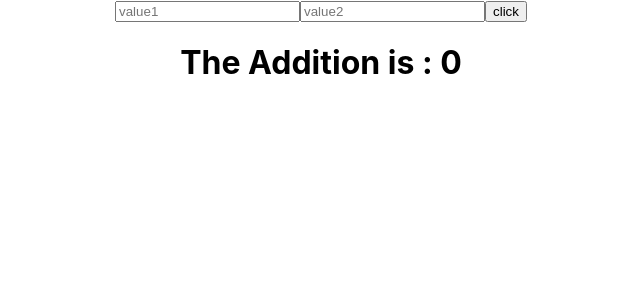
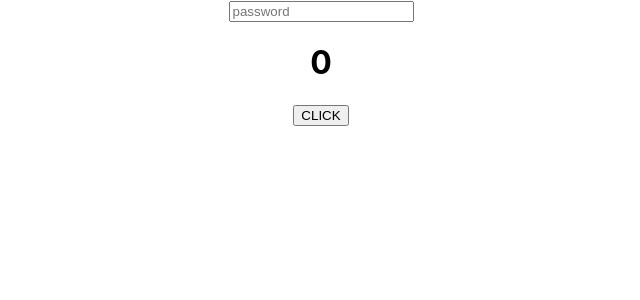
Before and after one commit to tanishk15sharma/useState-Hook, a React (Create React App) app: page / in a window 1280 px wide. Shown: the top 300 px of the page, without its empty margins (319-959 px from the left). Built offline with nearby package versions, Linux system fonts and the light colour scheme.

Commit message:
conditionalQ-useState

```diff
--- a/src/App.js
+++ b/src/App.js
@@ -7,17 +7,19 @@ import ArrayList from "./components/Hook-Array";
 import HookInput from "./components/Hook-usestate";
 import FormHandler from "./components/Form-useState";
 import Addfunction from "./components/Add-useState";
+import MaxWords from "./components/Condition-useState";
 
 function App() {
   return (
     <div className="App">
+      <MaxWords />
       {/* <HookCounter /> */}
       {/* <HookCounterTwo /> */}
       {/* <HookCounter3 /> */}
       {/* <ArrayList /> */}
       {/* <HookInput /> */}
       {/* <FormHandler /> */}
-      <Addfunction />
+      {/* <Addfunction /> */}
     </div>
   );
 }
--- /dev/null
+++ b/src/components/Condition-useState.js
@@ -0,0 +1,34 @@
+import React, { useState } from "react";
+import "./ConditionOutput.css";
+
+function MaxWords() {
+  const [word, setWord] = useState("");
+  const [length, setLength] = useState(0);
+
+  const clickHandler = () => {
+    if (length < 10) {
+      alert("Atleast 10 character should present  ");
+    } else {
+      alert("passowrd is saved");
+    }
+  };
+
+  return (
+    <div>
+      <input
+        placeholder="password"
+        type="text"
+        value={word}
+        onChange={(e) => {
+          setWord(e.target.value);
+          setLength(e.target.value.length);
+        }}
+      />
+
+      <h1 className={length > 15 ? "counter" : ""}>{length}</h1>
+      <button onClick={clickHandler}>CLICK</button>
+    </div>
+  );
+}
+
+export default MaxWords;
--- /dev/null
+++ b/src/components/ConditionOutput.css
@@ -0,0 +1,3 @@
+.counter {
+  color: red;
+}
```
